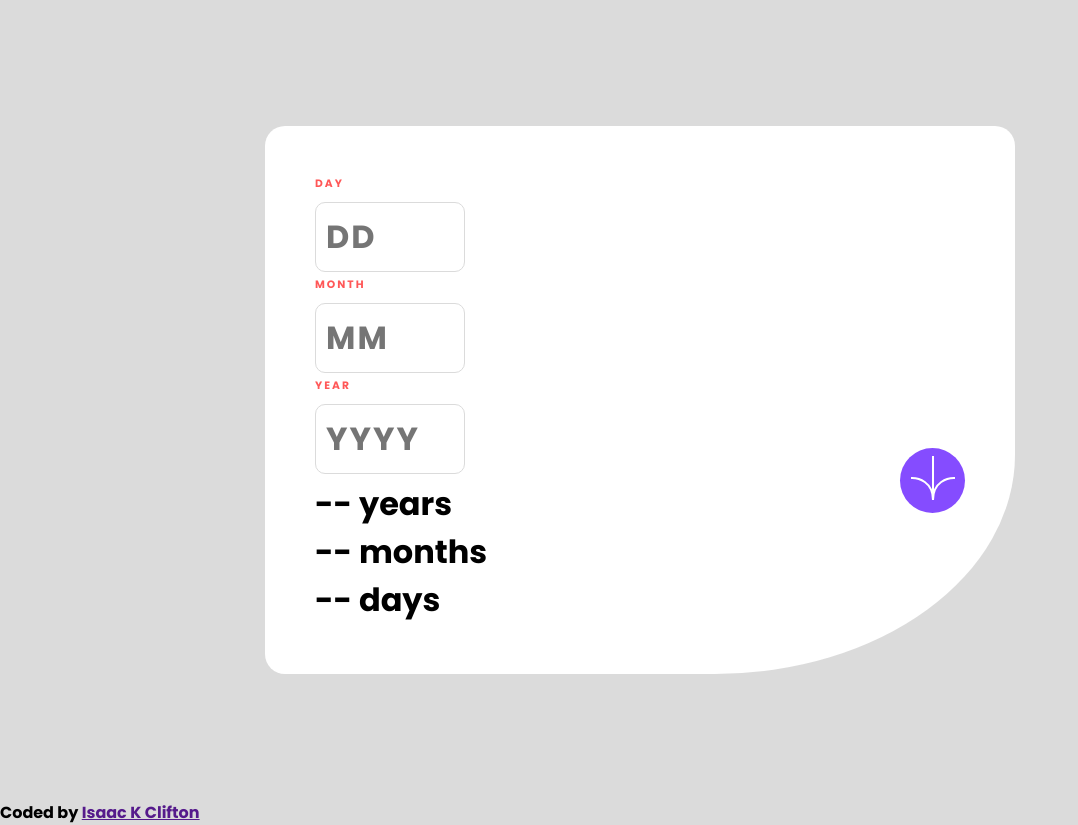
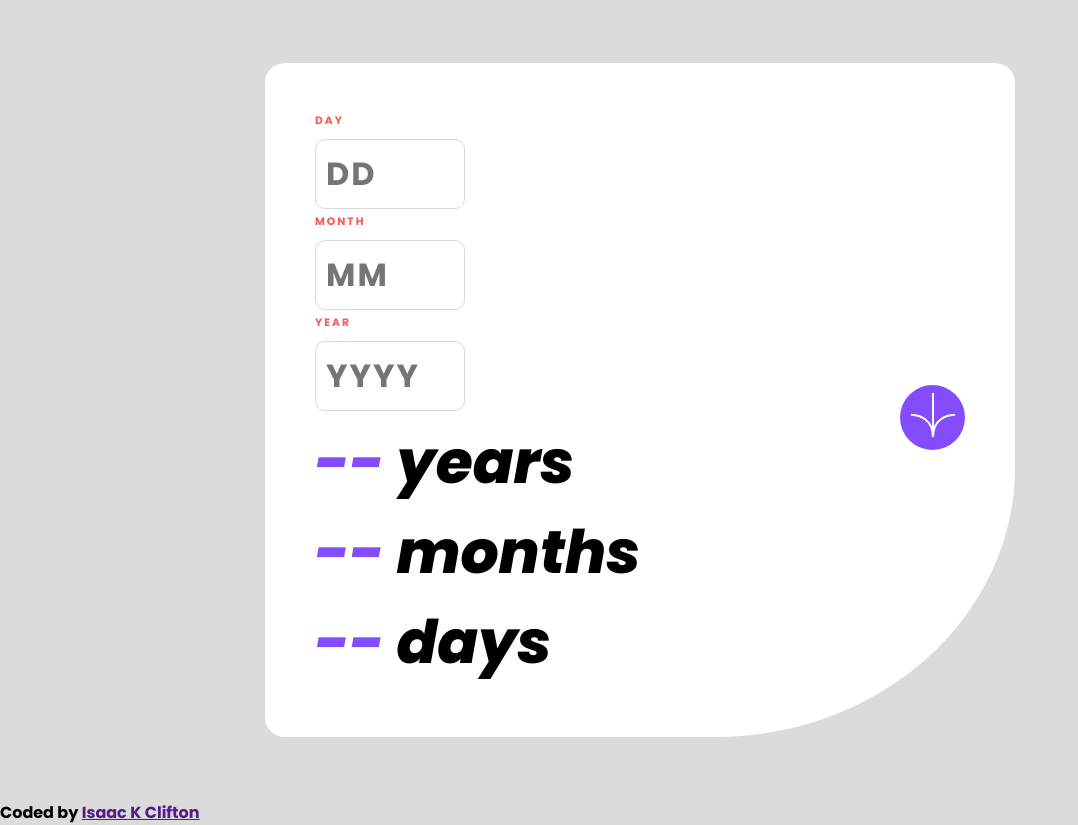
Before and after one commit to TECKERZ101/AgeCalculator, a plain HTML site: page index.html in a window 1280 px wide. Shown: the whole page, without its empty margins (0-1078 px from the left). Drawn offline with Linux system fonts and the light colour scheme.

Commit message:
added result styles

```diff
--- a/style.css
+++ b/style.css
@@ -95,3 +95,12 @@ p.error {
     font-style: italic;
     margin: 5px 0;
 }
+
+.result h1 {
+    font-size: 60px;
+    font-style: italic;
+}
+
+.result span {
+    color: var(--Purple);
+}
```
